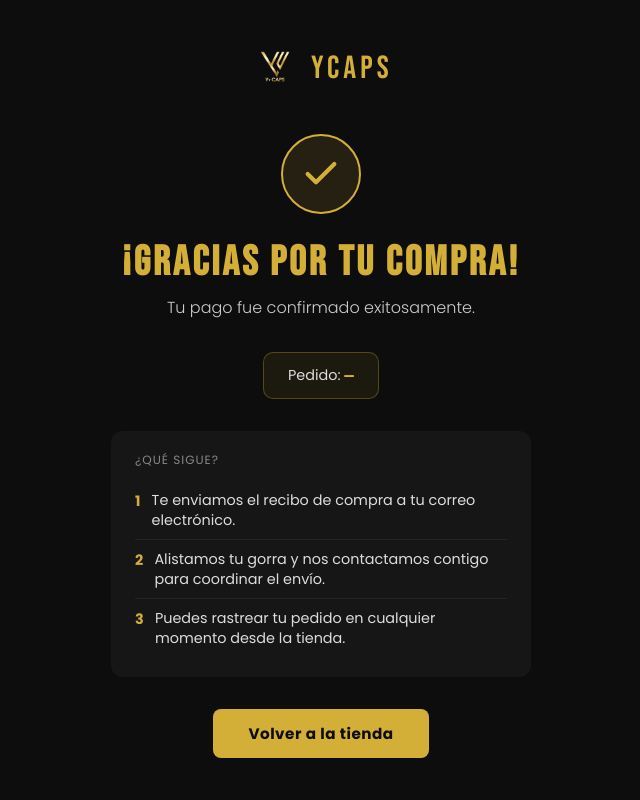
After one commit to dfmh1026/Ycaps, a PHP site: page /gracias.html in a window 1280 px wide. The commit adds this page. Shown: the whole page, without its empty margins (319-959 px from the left). Run offline with PHP 8.4, Linux system fonts and the light colour scheme.

Commit message:
se adciona pagina de gracias al finalizar la compra

```diff
--- /dev/null
+++ b/gracias.html
@@ -0,0 +1,180 @@
+<!DOCTYPE html>
+<html lang="es">
+<head>
+    <meta charset="UTF-8">
+    <meta name="viewport" content="width=device-width, initial-scale=1.0">
+    <title>¡Gracias por tu compra! | Ycaps</title>
+    <meta name="robots" content="noindex, nofollow">
+    <link rel="icon" type="image/png" href="./media/logoycaps.png">
+    <link rel="preconnect" href="https://fonts.googleapis.com">
+    <link rel="preconnect" href="https://fonts.gstatic.com" crossorigin>
+    <link href="https://fonts.googleapis.com/css2?family=Bebas+Neue&family=Poppins:wght@300;400;500;600;700&display=swap" rel="stylesheet">
+    <style>
+        :root {
+            --dorado: #d4af37;
+            --dorado-claro: #f1d785;
+        }
+        *, *::before, *::after { box-sizing: border-box; margin: 0; padding: 0; }
+        body {
+            font-family: 'Poppins', sans-serif;
+            background: #0d0d0d;
+            color: #fff;
+            min-height: 100vh;
+            display: flex;
+            flex-direction: column;
+            align-items: center;
+            justify-content: center;
+            padding: 2rem 1rem;
+            text-align: center;
+        }
+        .logo {
+            display: flex;
+            align-items: center;
+            gap: .6rem;
+            margin-bottom: 2.5rem;
+            text-decoration: none;
+        }
+        .logo img { height: 52px; }
+        .logo-texto {
+            font-family: 'Bebas Neue', sans-serif;
+            font-size: 2rem;
+            letter-spacing: 4px;
+            color: var(--dorado);
+        }
+        .icono-ok {
+            width: 80px;
+            height: 80px;
+            border-radius: 50%;
+            background: rgba(212, 175, 55, .12);
+            border: 2px solid var(--dorado);
+            display: flex;
+            align-items: center;
+            justify-content: center;
+            margin: 0 auto 1.5rem;
+        }
+        .icono-ok svg {
+            width: 40px;
+            height: 40px;
+            stroke: var(--dorado);
+        }
+        h1 {
+            font-family: 'Bebas Neue', sans-serif;
+            font-size: 2.6rem;
+            letter-spacing: 3px;
+            color: var(--dorado);
+            margin-bottom: .5rem;
+        }
+        .subtitulo {
+            font-size: 1rem;
+            color: #ccc;
+            margin-bottom: 2rem;
+            font-weight: 300;
+        }
+        .referencia {
+            background: rgba(212, 175, 55, .08);
+            border: 1px solid rgba(212, 175, 55, .3);
+            border-radius: 10px;
+            padding: .75rem 1.5rem;
+            font-size: .9rem;
+            color: #ddd;
+            margin-bottom: 2rem;
+            display: inline-block;
+        }
+        .referencia strong {
+            color: var(--dorado);
+            font-family: monospace;
+            font-size: 1rem;
+        }
+        .pasos {
+            background: rgba(255, 255, 255, .04);
+            border-radius: 12px;
+            padding: 1.25rem 1.5rem;
+            max-width: 420px;
+            width: 100%;
+            margin: 0 auto 2rem;
+            text-align: left;
+        }
+        .pasos-titulo {
+            font-size: .75rem;
+            color: #888;
+            text-transform: uppercase;
+            letter-spacing: 1px;
+            margin-bottom: .75rem;
+        }
+        .pasos ul { list-style: none; }
+        .pasos li {
+            font-size: .9rem;
+            color: #ddd;
+            padding: .55rem 0;
+            border-bottom: 1px solid rgba(255, 255, 255, .06);
+            display: flex;
+            gap: .7rem;
+            align-items: flex-start;
+            line-height: 1.4;
+        }
+        .pasos li:last-child { border-bottom: none; }
+        .paso-num {
+            color: var(--dorado);
+            font-weight: 700;
+            flex-shrink: 0;
+            margin-top: .05rem;
+        }
+        .btn-volver {
+            display: inline-block;
+            background: var(--dorado);
+            color: #0d0d0d;
+            font-family: 'Poppins', sans-serif;
+            font-weight: 700;
+            font-size: .95rem;
+            padding: .8rem 2.2rem;
+            border-radius: 8px;
+            text-decoration: none;
+            letter-spacing: .5px;
+            transition: opacity .15s;
+        }
+        .btn-volver:hover { opacity: .88; }
+        @media (max-width: 480px) {
+            h1 { font-size: 2rem; }
+            .icono-ok { width: 64px; height: 64px; }
+            .icono-ok svg { width: 32px; height: 32px; }
+        }
+    </style>
+</head>
+<body>
+
+    <a href="./index.html" class="logo">
+        <img src="./media/logoycaps.png" alt="Logo Ycaps">
+        <span class="logo-texto">YCAPS</span>
+    </a>
+
+    <div class="icono-ok">
+        <svg viewBox="0 0 24 24" fill="none" stroke-width="2.5" stroke-linecap="round" stroke-linejoin="round">
+            <polyline points="20 6 9 17 4 12"/>
+        </svg>
+    </div>
+
+    <h1>¡Gracias por tu compra!</h1>
+    <p class="subtitulo">Tu pago fue confirmado exitosamente.</p>
+
+    <div class="referencia">
+        Pedido: <strong id="ref-pedido">—</strong>
+    </div>
+
+    <div class="pasos">
+        <p class="pasos-titulo">¿Qué sigue?</p>
+        <ul>
+            <li><span class="paso-num">1</span> Te enviamos el recibo de compra a tu correo electrónico.</li>
+            <li><span class="paso-num">2</span> Alistamos tu gorra y nos contactamos contigo para coordinar el envío.</li>
+            <li><span class="paso-num">3</span> Puedes rastrear tu pedido en cualquier momento desde la tienda.</li>
+        </ul>
+    </div>
+
+    <a href="./index.html" class="btn-volver">Volver a la tienda</a>
+
+    <script>
+        const ref = new URLSearchParams(window.location.search).get('ref');
+        if (ref) document.getElementById('ref-pedido').textContent = ref;
+    </script>
+
+</body>
+</html>
--- a/wompi/confirmacion.php
+++ b/wompi/confirmacion.php
@@ -149,7 +149,7 @@ $refParam = $referencia !== '' ? '&ref=' . urlencode($referencia) : '';
 
 switch ($estado) {
     case 'APPROVED':
-        header('Location: ../index.html?pago=exito' . $refParam);
+        header('Location: ../gracias.html' . ($referencia !== '' ? '?ref=' . urlencode($referencia) : ''));
         break;
     case 'PENDING':
         header('Location: ../index.html?pago=pendiente' . $refParam);
```
